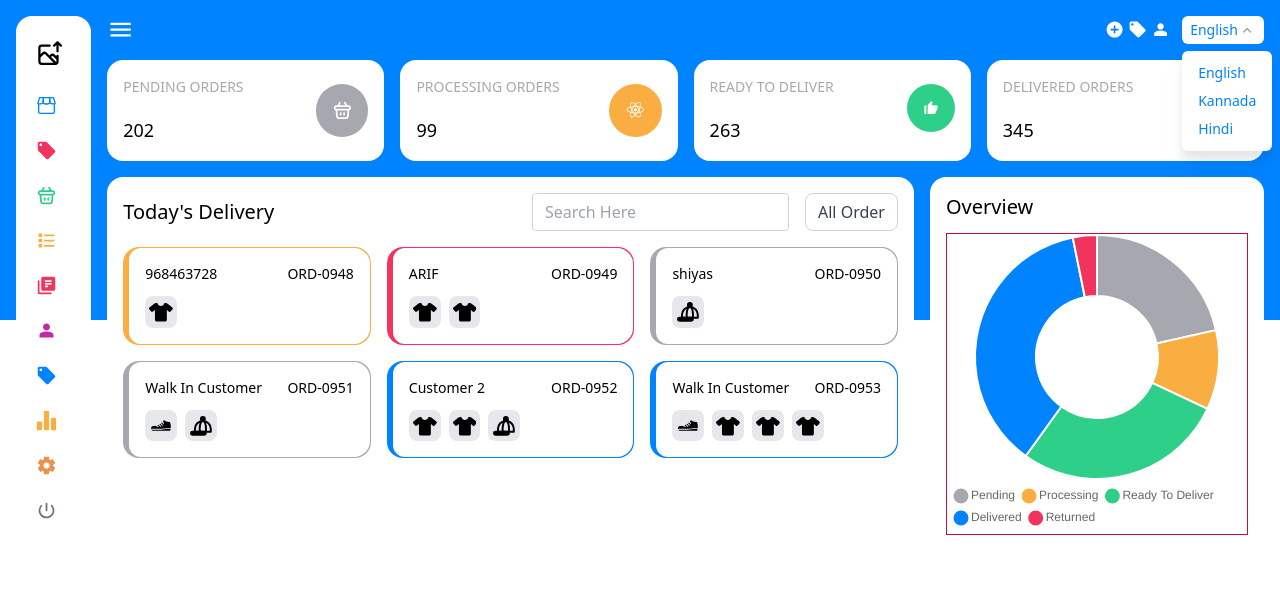
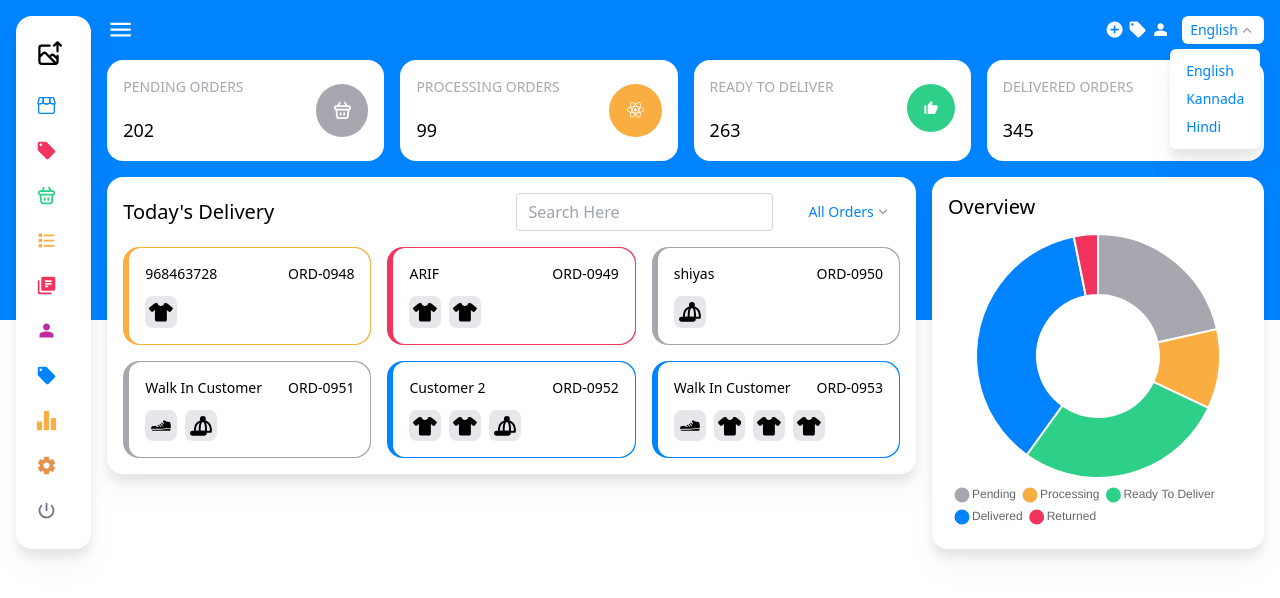
Before and after one commit to Hadley99/uiResposiveTask, a React (Create React App) app: page / in a window 1280 px wide. Both pictures are taken after a click on the button "English". Shown: the top 598 px of the page. Built offline with nearby package versions, Linux system fonts and the light colour scheme.

Commit message:
fixed bugs

```diff
--- a/src/App.js
+++ b/src/App.js
@@ -19,7 +19,7 @@ const App = () => {
     <>
       <div className="bg-primary h-2/5 absolute -z-50 top-0 left-0 right-0"></div>
       {/* main content */}
-      <main className="container    px-4 ">
+      <main className="px-4">
         <div className="flex md:space-x-4 ">
           <section className="md:flex hidden ">
             <Sidebar open={open} />
@@ -34,7 +34,7 @@ const App = () => {
             </>
             {/* <div className="grid grid-cols-3 gap-4"> */}
             <div className="md:flex md:space-x-4">
-              <div className="md:grow">
+              <div className="md:grow ">
                 <TodaysDelivery />
               </div>
               <div>
--- a/src/components/navbar/Navbar.jsx
+++ b/src/components/navbar/Navbar.jsx
@@ -1,9 +1,16 @@
-import React from "react";
+import React, { useState } from "react";
 import { AddIcon, BarMenuIcon } from "../../icons/NavbarIcons";
 import { PriceTagIcon, ProfileIcon } from "../../icons/SidebarIcons";
-import SelectMenu from "./SelectMenu";
+import Menu from "../util/Menu";
+
+const selectList = [
+  { value: "english", displayTitle: "English" },
+  { value: "kannada", displayTitle: "Kannada" },
+  { value: "hindi", displayTitle: "Hindi" },
+];
 
 const Navbar = ({ toggleOpen }) => {
+  const [selectedValue, setSelectedValue] = useState(selectList[0]);
   return (
     <div className="flex w-full justify-between  mt-4  items-center">
       <button className="cursor-pointer sm:block hidden" onClick={toggleOpen}>
@@ -21,7 +28,14 @@ const Navbar = ({ toggleOpen }) => {
             <ProfileIcon size="1.2em" className="fill-white cursor-pointer" />
           </li>
         </ul>
-        <SelectMenu />
+        <div className="relative">
+          <Menu
+            setSelectedValue={setSelectedValue}
+            selectList={selectList}
+            displayValue={selectedValue.displayTitle}
+            offsetValue={5}
+          />
+        </div>
         <button
           className="cursor-pointer block sm:hidden ml-3"
           onClick={toggleOpen}
--- a/src/components/overview/DoughnutChart.jsx
+++ b/src/components/overview/DoughnutChart.jsx
@@ -39,9 +39,7 @@ const DoughnutChart = () => {
   return (
     <>
       <h2 className="font-medium text-xl mb-3">Overview</h2>
-      <div className="border-rose-700 border-1 border  ">
-        <Doughnut data={data} options={options} />
-      </div>
+      <Doughnut data={data} options={options} />
     </>
   );
 };
--- a/src/components/overview/Overview.jsx
+++ b/src/components/overview/Overview.jsx
@@ -3,7 +3,7 @@ import DoughnutChart from "./DoughnutChart";
 
 const Overview = () => {
   return (
-    <div className="mt-4 bg-white  rounded-2xl p-4 px-0 md:px-4 w-full">
+    <div className="mt-4 bg-white  rounded-2xl p-4 px-0 md:px-4 w-full drop-shadow-xl ">
       <DoughnutChart />
     </div>
   );
--- a/src/components/sidebar/Sidebar.jsx
+++ b/src/components/sidebar/Sidebar.jsx
@@ -5,7 +5,7 @@ import MenuItem from "./MenuItem";
 
 const Sidebar = ({ open }) => {
   return (
-    <div className="bg-white rounded-2xl mt-4 p-2">
+    <div className="bg-white rounded-2xl mt-4 p-2 drop-shadow-xl ">
       <Brand open={open} />
       {menu.map((item, index) => (
         <MenuItem title={item.title} open={open} key={index} icon={item.icon} />
--- a/src/components/todaysDelivery/TodaysDelivery.jsx
+++ b/src/components/todaysDelivery/TodaysDelivery.jsx
@@ -4,7 +4,7 @@ import Topbar from "./Topbar";
 
 const TodaysDelivery = () => {
   return (
-    <div className="mt-4 bg-white rounded-2xl  p-4 px-0 sm:px-4">
+    <div className="mt-4 bg-white rounded-2xl  p-4 px-0 sm:px-4 drop-shadow-xl ">
       <Topbar />
       <Orders />
     </div>
--- a/src/components/todaysDelivery/Topbar.jsx
+++ b/src/components/todaysDelivery/Topbar.jsx
@@ -1,6 +1,15 @@
-import React from "react";
+import React, { useState } from "react";
+import Menu from "../util/Menu";
+
+const selectList = [
+  { value: "allOrders", displayTitle: "All Orders" },
+  { value: "pending", displayTitle: "Pending" },
+  { value: "delivered", displayTitle: "Delivered" },
+];
 
 const Topbar = () => {
+  const [selectedValue, setSelectedValue] = useState(selectList[0]);
+
   return (
     <div className="flex justify-between items-center">
       <h2 className="font-medium text-xl">Today's Delivery</h2>
@@ -12,12 +21,18 @@ const Topbar = () => {
             placeholder="Search Here"
           />
         </div>
-        <div>
-          <select className="focus:outline-none px-3 py-1.5 border appearance-none font-medium border-solid border-gray-300 text-gray-700 bg-white rounded-lg ">
+        <div className="relative">
+          <Menu
+            setSelectedValue={setSelectedValue}
+            selectList={selectList}
+            displayValue={selectedValue.displayTitle}
+            offsetValue={5}
+          />
+          {/* <select className="focus:outline-none px-3 py-1.5 border appearance-none font-medium border-solid border-gray-300 text-gray-700 bg-white rounded-lg ">
             <option value="allorder">All Order</option>
             <option value="xyz">xyz</option>
             <option value="zyx">zyx</option>
-          </select>
+          </select> */}
         </div>
       </div>
     </div>
--- a/src/components/navbar/SelectMenu.jsx
+++ b/src/components/util/Menu.jsx
@@ -1,23 +1,15 @@
 import React, { useState } from "react";
 import { ArrowIcon } from "../../icons/NavbarIcons";
-const selectList = [
-  { value: "english", displayTitle: "English" },
-  { value: "kannada", displayTitle: "Kannada" },
-  { value: "hindi", displayTitle: "Hindi" },
-];
-const SelectMenu = () => {
+
+const Menu = ({ displayValue, selectList, setSelectedValue, offsetValue }) => {
   const [open, setOpen] = useState(false);
   const [anchorElm, setAnchorElm] = useState(null);
-  const [selectedValue, setSelectedValue] = useState({
-    value: "english",
-    displayTitle: "English",
-  });
   const toggleShow = (e) => {
+    // console.log(e.currentTarget.getBoundingClientRect(), e.currentTarget);
     setAnchorElm(e.currentTarget.getBoundingClientRect());
-
-    // console.log(e.currentTarget.getBoundingClientRect());
     setOpen((prev) => !prev);
   };
+
   const close = (e) => {
     setOpen((prev) => !prev);
   };
@@ -27,9 +19,8 @@ const SelectMenu = () => {
       <button
         onClick={toggleShow}
         className="bg-white ml-3 flex items-center font-medium text-primary text-sm p-1 px-2 rounded-md"
-        value="hello"
       >
-        {selectedValue.displayTitle}
+        {displayValue}
         <span>
           <ArrowIcon
             size="1.3em"
@@ -40,8 +31,12 @@ const SelectMenu = () => {
 
       {open && (
         <ul
-          style={{ top: anchorElm.top + 35, left: anchorElm.left }}
-          className="bg-white absolute  drop-shadow-xl  p-2 rounded-md font-medium text-sm cursor-pointer"
+          style={{
+            position: "absolute",
+            top: anchorElm.height + offsetValue,
+            left: 0,
+          }}
+          className="bg-white   drop-shadow-xl  p-2 rounded-md font-medium text-sm cursor-pointer"
         >
           {selectList.map((item, i) => (
             <option
@@ -62,4 +57,4 @@ const SelectMenu = () => {
   );
 };
 
-export default SelectMenu;
+export default Menu;
--- a/tailwind.config.js
+++ b/tailwind.config.js
@@ -2,10 +2,6 @@
 module.exports = {
   content: ["./src/**/*.{js,jsx,ts,tsx}"],
   theme: {
-    container: {
-      center: true,
-    },
-
     extend: {
       colors: {
         primary: "#0083ff",
@@ -18,7 +14,6 @@ module.exports = {
       },
     },
   },
-  plugins: [],
 };
 // screens: {
 //   xs: "0px",
@@ -27,3 +22,7 @@ module.exports = {
 //   lg: "1200px",
 //   xl: "1536px",
 // },
+// container: {
+//   center: true,
+//   padding: "16px",
+// },
```
